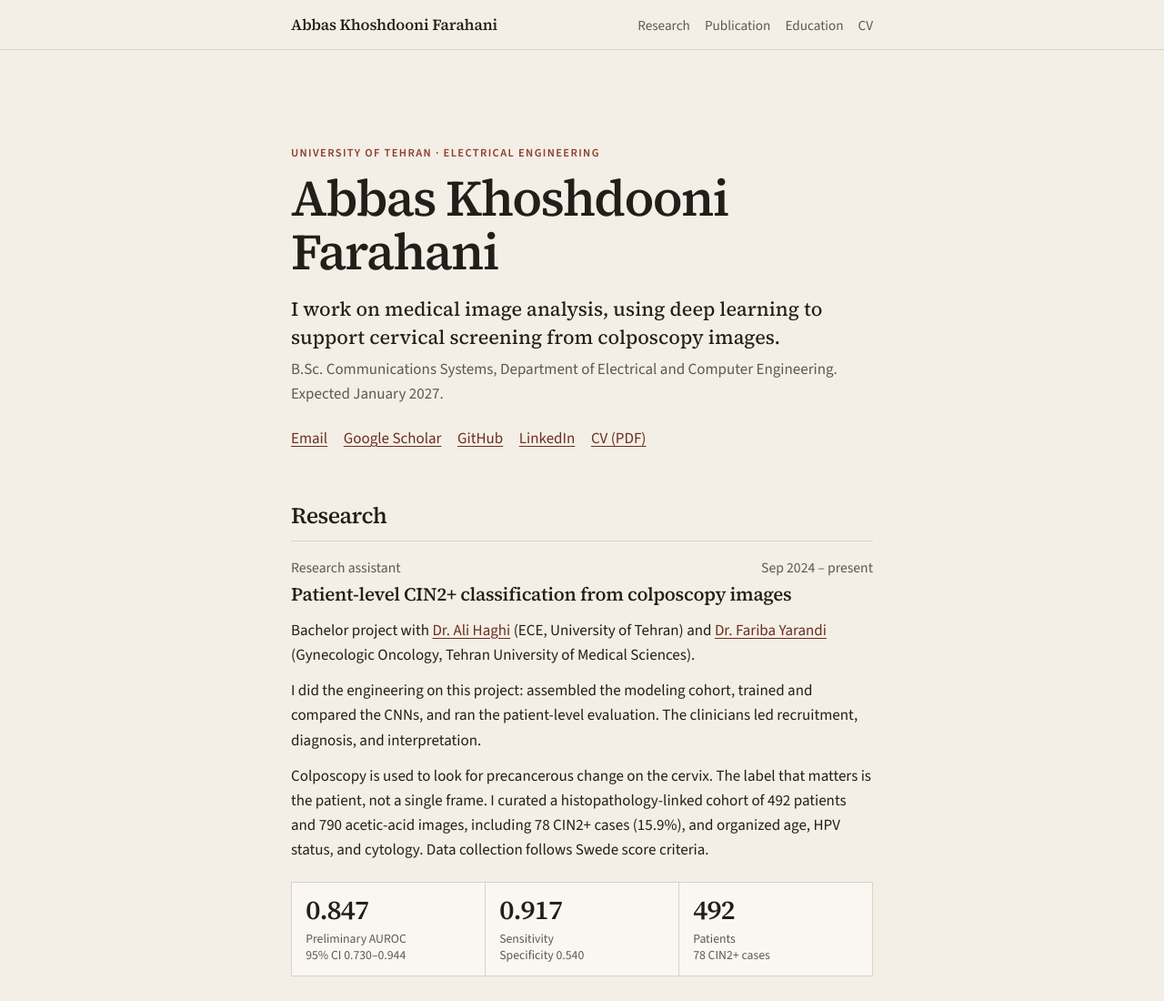
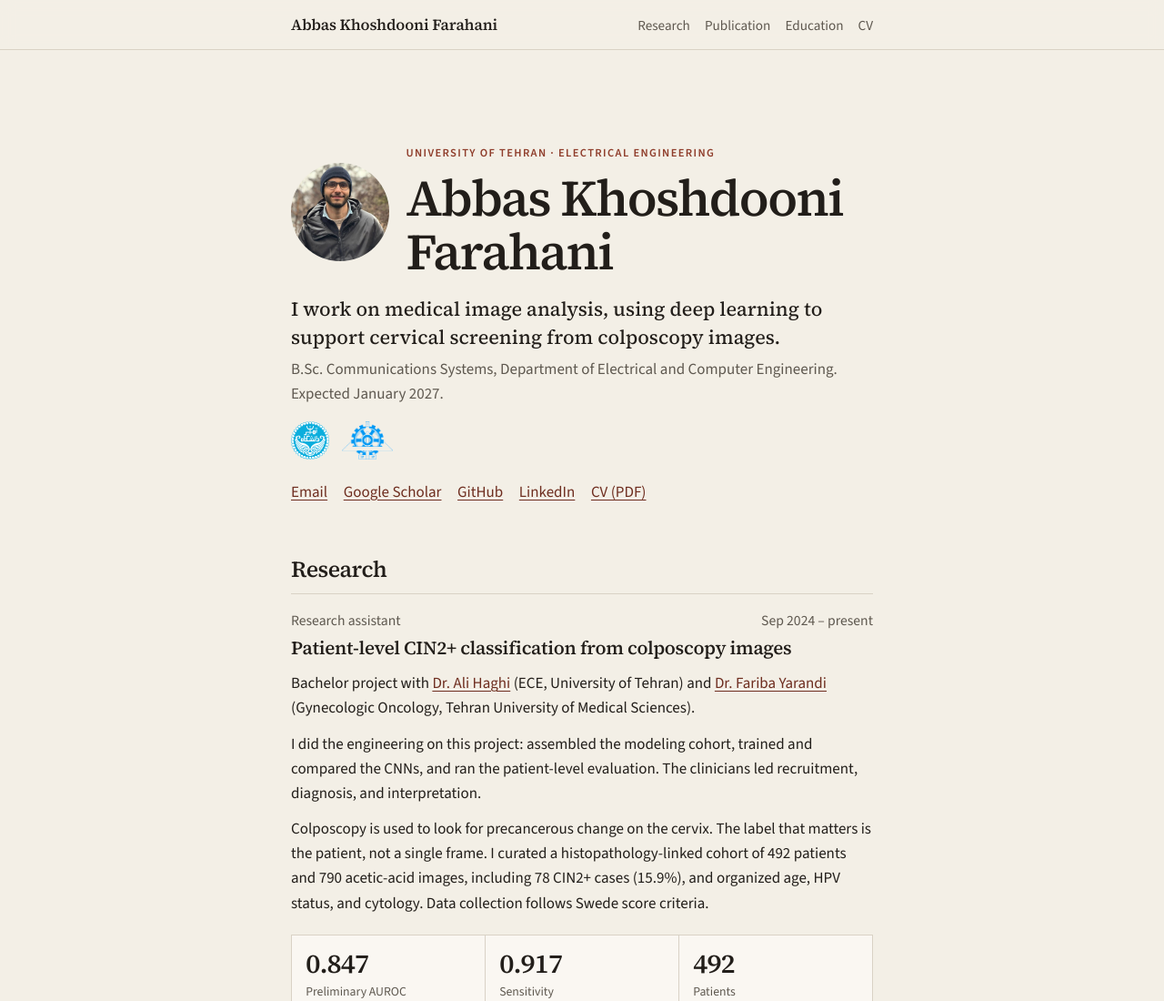
Before and after one commit to abbas-khfarahani/abbas-khfarahani.github.io, a plain HTML site: page index.html in a window 1280 px wide. Shown: the top 1100 px of the page at 91% size. Drawn offline with nearby package versions, Linux system fonts and the light colour scheme.

Commit message:
Add a portrait and the university marks to the header.
Co-authored-by: Cursor <cursoragent@cursor.com>

```diff
--- a/index.html
+++ b/index.html
@@ -54,10 +54,19 @@
   <main id="content">
     <div class="wrap">
       <section class="intro" id="top">
-        <p class="kicker">University of Tehran · Electrical Engineering</p>
-        <h1>Abbas Khoshdooni Farahani</h1>
+        <div class="intro-head">
+          <img class="portrait" src="portrait.jpg" width="640" height="640" alt="Portrait of Abbas Khoshdooni Farahani">
+          <div>
+            <p class="kicker">University of Tehran · Electrical Engineering</p>
+            <h1>Abbas Khoshdooni Farahani</h1>
+          </div>
+        </div>
         <p class="lede">I work on medical image analysis, using deep learning to support cervical screening from colposcopy images.</p>
         <p class="affiliation">B.Sc. Communications Systems, Department of Electrical and Computer Engineering. Expected January 2027.</p>
+        <p class="logos">
+          <img src="ut-logo.png" width="316" height="316" alt="University of Tehran">
+          <img src="faculty-logo.png" width="130" height="99" alt="College of Engineering, University of Tehran">
+        </p>
         <ul class="links">
           <li><a href="mailto:abbas.khoshdooni.farahani@gmail.com">Email</a></li>
           <li><a href="https://scholar.google.com/citations?user=m7Wh4TsAAAAJ&amp;hl=en">Google Scholar</a></li>
--- a/styles.css
+++ b/styles.css
@@ -82,6 +82,35 @@ nav a:hover,
 nav a:focus-visible { color: var(--accent); }
 
 main { padding: 3.25rem 0 4rem; }
+
+.intro-head {
+  display: grid;
+  grid-template-columns: 6.75rem 1fr;
+  gap: 1.15rem;
+  align-items: center;
+}
+
+.portrait {
+  width: 6.75rem;
+  height: 6.75rem;
+  object-fit: cover;
+  object-position: center 42%;
+  border-radius: 50%;
+  display: block;
+}
+
+.logos {
+  display: flex;
+  align-items: center;
+  gap: 0.85rem;
+  margin: 1rem 0 0;
+}
+
+.logos img {
+  height: 2.65rem;
+  width: auto;
+  display: block;
+}
 
 .kicker {
   margin: 0 0 0.75rem;
@@ -315,6 +344,11 @@ footer p { margin: 0.15rem 0; }
 }
 
 @media (max-width: 640px) {
+  .intro-head {
+    grid-template-columns: 5.25rem 1fr;
+    gap: 0.85rem;
+  }
+  .portrait { width: 5.25rem; height: 5.25rem; }
   .top-inner { flex-direction: column; align-items: flex-start; gap: 0.35rem; }
   nav { gap: 0.85rem; flex-wrap: wrap; }
   .stats { grid-template-columns: 1fr; }
```
Also changed, not shown: faculty-logo.png (added), portrait.jpg (added), ut-logo.png (added).
